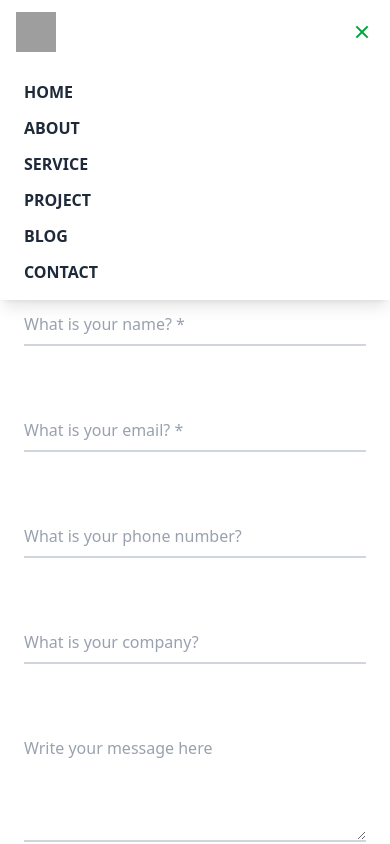
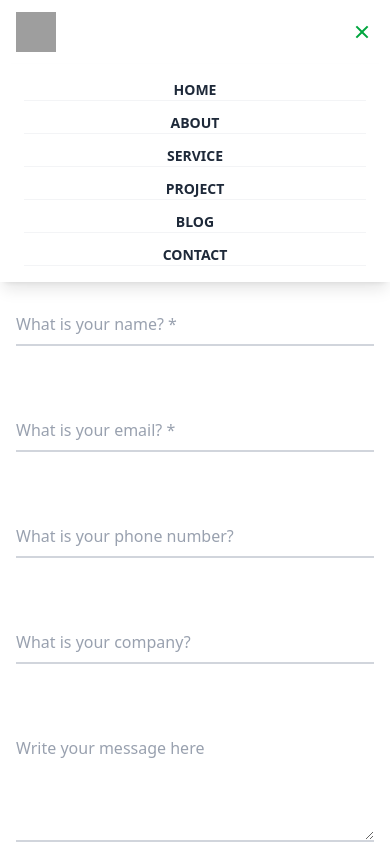
Before and after one commit to hasiburrahmanakash79/Safe-Solution, a React (Vite) app: page /contact in a window 390 px wide. Both pictures are taken after a click on the button 362 px from the left and 32 px from the top of the page. Shown: the top 844 px of the page. Built offline with nearby package versions, Linux system fonts and the light colour scheme; grey boxes are pictures that could not be loaded.

Commit message:
Refactor ContactPage, Footer, and Navbar for improved layout and responsiveness; adjust padding and text alignment for better user experience.

```diff
--- a/src/Pages/ContactPage/ContactPage.jsx
+++ b/src/Pages/ContactPage/ContactPage.jsx
@@ -52,7 +52,7 @@ const ContactPage = () => {
   };
 
   return (
-    <div className="min-h-screen bg-white px-6 py-16 flex flex-col items-center  max-w-7xl mx-auto">
+    <div className="min-h-screen bg-white px-4 py-16 flex flex-col items-center  max-w-7xl mx-auto">
       <h2 className="text-4xl font-bold text-center mb-4">Say Hello to Us</h2>
       <p className="text-center max-w-xl mb-12 text-gray-700">
         Do you have any questions? Are you ready to reduce cost and create new revenue? Or you simply want to say hi? Drop us a message.
--- a/src/Shared/Footer/Footer.jsx
+++ b/src/Shared/Footer/Footer.jsx
@@ -4,7 +4,7 @@ import { FaInstagram, FaLinkedin, FaYoutube } from "react-icons/fa6";
 const Footer = () => {
   return (
     <footer className="bg-black text-white mt-10">
-      <div className="max-w-7xl mx-auto px-4 sm:px-6 lg:px-8 py-16">
+      <div className="max-w-7xl mx-auto px-4 md:px-8 py-16">
         <div className="grid grid-cols-1 md:grid-cols-3 gap-10">
           {/* Left: Brand & Social */}
           <div>
--- a/src/Shared/Navbar/Navbar.jsx
+++ b/src/Shared/Navbar/Navbar.jsx
@@ -116,7 +116,7 @@ export default function Navbar() {
                 key={item.name}
                 to={item.path}
                 onClick={handleLinkClick}
-                className="text-gray-800 font-semibold text-base hover:text-green-500"
+                className="text-gray-800 font-semibold text-center text-sm hover:text-green-500 border-b border-gray-100 w-full"
               >
                 {item.name}
               </Link>
```
